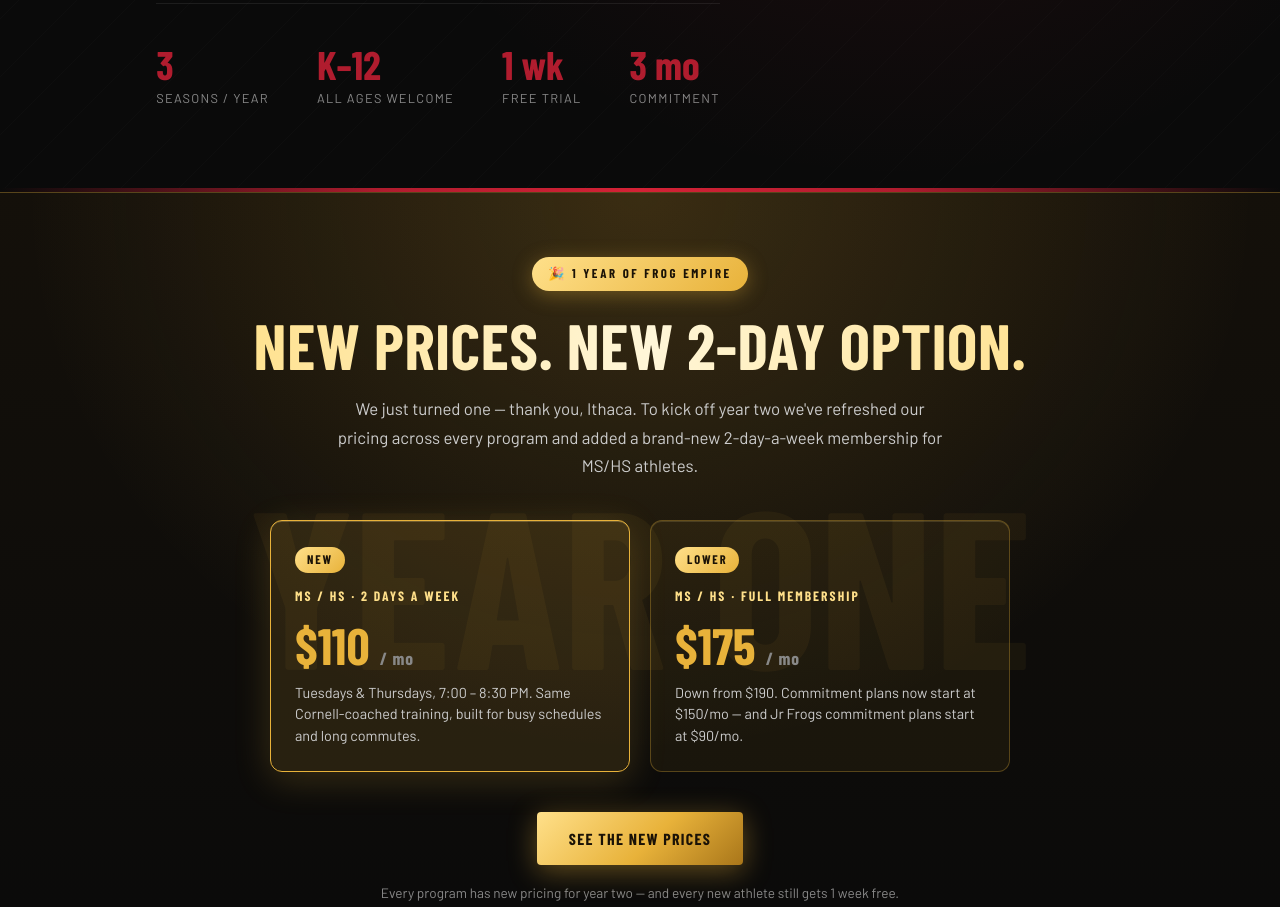
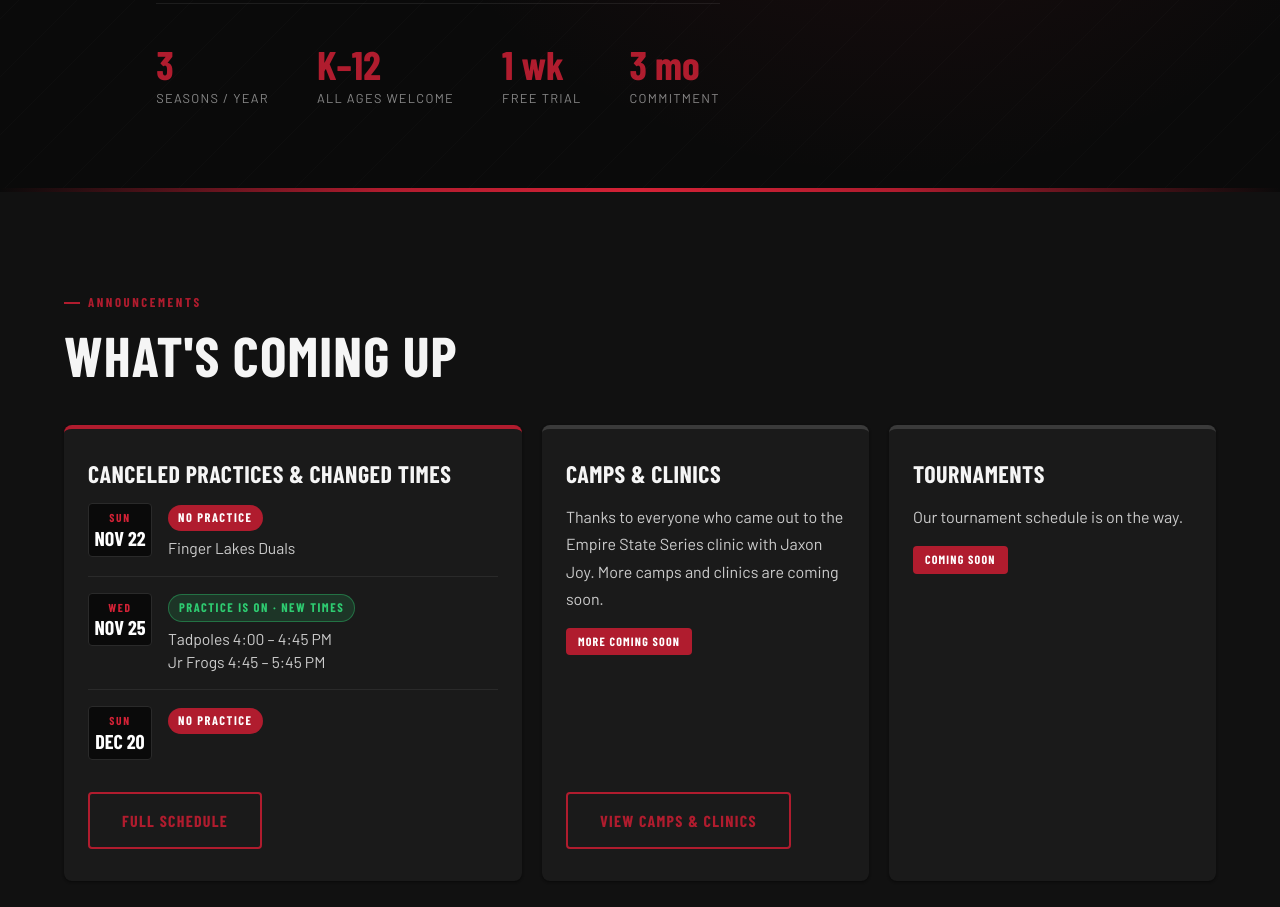
Before and after one commit to frogempire607/frog-empire, a plain HTML site: page index.html in a window 1280 px wide. Shown: the part 766-1673 px from the top of the page. Drawn offline with nearby package versions, Linux system fonts and the light colour scheme; a web font is replaced by a local one.

Commit message:
Add home page announcements, move ESWS clinic to past, update Tadpoles time
- New Announcements section on the home page: schedule changes
  (auto-hide after their date), camps & clinics, tournaments (coming soon)
- Move the Empire State Series clinic to Past Clinics and show a
  "more coming soon" card under Upcoming
- Wednesday Tadpoles class is now 6:15-7:00 PM

Co-Authored-By: Claude Opus 5.5 <noreply@anthropic.com>

```diff
--- a/css/style.css
+++ b/css/style.css
@@ -2260,3 +2260,82 @@ footer {
   .anniv-promo-title { animation: none; background-position: 50% 0; }
   .btn-gold:hover { transform: none; }
 }
+
+/* ===============================
+   HOME — ANNOUNCEMENTS
+   =============================== */
+.announce { background: var(--black-soft); }
+.announce-grid {
+  display: grid;
+  grid-template-columns: 1.4fr 1fr 1fr;
+  gap: var(--space-5);
+  margin-top: var(--space-10);
+  align-items: stretch;
+}
+.announce-card {
+  display: flex;
+  flex-direction: column;
+  align-items: flex-start;
+  gap: var(--space-4);
+  background: var(--gray-dark);
+  border-top: 4px solid var(--gray);
+  border-radius: var(--radius-md);
+  padding: var(--space-8) var(--space-6);
+  box-shadow: var(--shadow-sm);
+}
+.announce-card--schedule { border-top-color: var(--red); }
+.announce-card .btn { margin-top: auto; }
+.announce-card-title {
+  font-size: 1.5rem;
+  line-height: 1.1;
+  margin: 0;
+}
+.announce-body { color: var(--text-secondary); font-size: 1rem; margin: 0; }
+.announce-list { list-style: none; margin: 0; padding: 0; width: 100%; }
+.announce-item {
+  display: flex;
+  gap: var(--space-4);
+  align-items: flex-start;
+  padding: var(--space-4) 0;
+  border-bottom: 1px solid var(--gray-mid);
+}
+.announce-item:first-child { padding-top: 0; }
+.announce-item:last-child { border-bottom: none; }
+.announce-date {
+  flex: 0 0 64px;
+  text-align: center;
+  font-family: var(--font-display);
+  font-weight: 900;
+  font-size: 1.25rem;
+  line-height: 1;
+  text-transform: uppercase;
+  color: var(--white-pure);
+  background: var(--black);
+  border: 1px solid var(--gray-mid);
+  border-radius: var(--radius-sm, 4px);
+  padding: 8px 4px;
+}
+.announce-date span {
+  display: block;
+  font-size: 0.72rem;
+  letter-spacing: 0.15em;
+  color: var(--red-light);
+  margin-bottom: 4px;
+}
+.announce-tag {
+  display: inline-block;
+  font-family: var(--font-display);
+  font-size: 0.78rem;
+  font-weight: 700;
+  letter-spacing: 0.12em;
+  text-transform: uppercase;
+  padding: 3px 10px;
+  border-radius: var(--radius-full);
+}
+.announce-tag--off { background: var(--red); color: var(--white-pure); }
+.announce-tag--on { background: var(--success-muted); color: var(--success); border: 1px solid rgba(46,204,113,0.4); }
+.announce-text { color: var(--text-secondary); font-size: 0.98rem; margin: 6px 0 0; line-height: 1.45; }
+.announce-empty { color: var(--text-muted); margin: 0; }
+@media (max-width: 900px) {
+  .announce-grid { grid-template-columns: 1fr; }
+}
--- a/index.html
+++ b/index.html
@@ -221,6 +221,80 @@
 
 <div class="stripe"></div>
 
+<!-- ===== ANNOUNCEMENTS =====
+     HOW TO UPDATE: each schedule change is one <li class="announce-item">.
+     data-until="YYYY-MM-DD" hides the item automatically the day after that date.
+     Tags: announce-tag--off (no practice), announce-tag--on (practice on / changed times).
+     ===== -->
+<section class="section announce" id="announcements" aria-labelledby="announceTitle">
+  <div class="container">
+    <p class="section-label">Announcements</p>
+    <h2 class="section-title" id="announceTitle">What's Coming Up</h2>
+
+    <div class="announce-grid">
+      <!-- Schedule changes -->
+      <div class="announce-card announce-card--schedule fade-up">
+        <h3 class="announce-card-title">Canceled Practices &amp; Changed Times</h3>
+        <ul class="announce-list">
+          <li class="announce-item" data-until="2026-11-22">
+            <div class="announce-date"><span>Sun</span>Nov 22</div>
+            <div>
+              <span class="announce-tag announce-tag--off">No Practice</span>
+              <p class="announce-text">Finger Lakes Duals</p>
+            </div>
+          </li>
+          <li class="announce-item" data-until="2026-11-25">
+            <div class="announce-date"><span>Wed</span>Nov 25</div>
+            <div>
+              <span class="announce-tag announce-tag--on">Practice Is On &middot; New Times</span>
+              <p class="announce-text">Tadpoles 4:00 &ndash; 4:45 PM<br />Jr Frogs 4:45 &ndash; 5:45 PM</p>
+            </div>
+          </li>
+          <li class="announce-item" data-until="2026-12-20">
+            <div class="announce-date"><span>Sun</span>Dec 20</div>
+            <div>
+              <span class="announce-tag announce-tag--off">No Practice</span>
+            </div>
+          </li>
+        </ul>
+        <p class="announce-empty" hidden>No schedule changes right now. Practice runs as normal.</p>
+        <a href="schedule.html" class="btn btn-red-outline">Full Schedule</a>
+      </div>
+
+      <!-- Camps & clinics -->
+      <div class="announce-card fade-up">
+        <h3 class="announce-card-title">Camps &amp; Clinics</h3>
+        <p class="announce-body">Thanks to everyone who came out to the Empire State Series clinic with Jaxon Joy. More camps and clinics are coming soon.</p>
+        <span class="badge-soon badge-soon--lg">More Coming Soon</span>
+        <a href="memberships.html#clinics" class="btn btn-red-outline">View Camps &amp; Clinics</a>
+      </div>
+
+      <!-- Tournaments -->
+      <div class="announce-card fade-up">
+        <h3 class="announce-card-title">Tournaments</h3>
+        <p class="announce-body">Our tournament schedule is on the way.</p>
+        <span class="badge-soon badge-soon--lg">Coming Soon</span>
+      </div>
+    </div>
+  </div>
+</section>
+
+<script>
+  // Hide announcements whose data-until date has passed (local time).
+  (function () {
+    var today = new Date(); today.setHours(0, 0, 0, 0);
+    document.querySelectorAll('.announce-item[data-until]').forEach(function (li) {
+      var end = new Date(li.dataset.until + 'T00:00:00');
+      if (!isNaN(end) && end < today) li.remove();
+    });
+    var list = document.querySelector('.announce-card--schedule .announce-list');
+    if (list && !list.children.length) {
+      list.remove();
+      document.querySelector('.announce-card--schedule .announce-empty').hidden = false;
+    }
+  })();
+</script>
+
 <!-- ===== 1 YEAR ANNIVERSARY / NEW PRICING PROMO ===== -->
 <section class="anniv-promo" aria-labelledby="annivPromoTitle">
   <div class="container anniv-promo-inner">
@@ -336,7 +410,7 @@
         <h3>Tadpoles</h3>
         <p>A fun, age-appropriate introduction to movement, coordination, and the basics of wrestling for our youngest athletes. Now enrolling!</p>
         <div class="program-details">
-          <div class="program-detail">Wednesdays 5:30 – 6:15 PM</div>
+          <div class="program-detail">Wednesdays 6:15 – 7:00 PM</div>
           <div class="program-detail">Sundays 1:15 – 2:15 PM</div>
           <div class="program-detail">All experience levels welcome</div>
         </div>
```
Also changed, not shown: memberships.html (+33 -29 lines).
